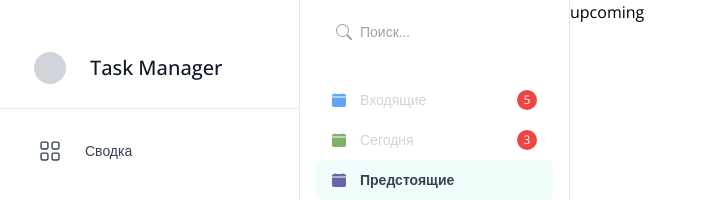
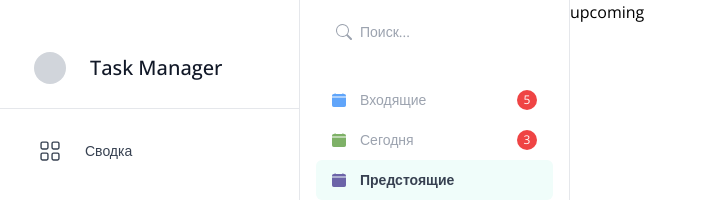
Before and after one commit to danillymkin/task-manager-client, a React (Create React App) app: page /tasks/upcoming in a window 1280 px wide. Shown: the top 200 px of the page, without its empty margins (0-707 px from the left). Built offline with nearby package versions, Linux system fonts and the light colour scheme; the HTML template or start-up script is replaced by a standard one.

Commit message:
Изменен цвет элемента меню

```diff
--- a/src/components/widgets/NavigationTreeFolder/NavigationTreeFolder.tsx
+++ b/src/components/widgets/NavigationTreeFolder/NavigationTreeFolder.tsx
@@ -38,7 +38,7 @@ const NavigationTreeFolder: FunctionComponent<Props> = ({
 
             <span
               className={classNames({
-                'text-gray-300 dark:text-gray-400': !isActive,
+                'text-gray-400': !isActive,
                 'text-gray-700 font-semibold dark:text-white': isActive,
               })}
             >
```
